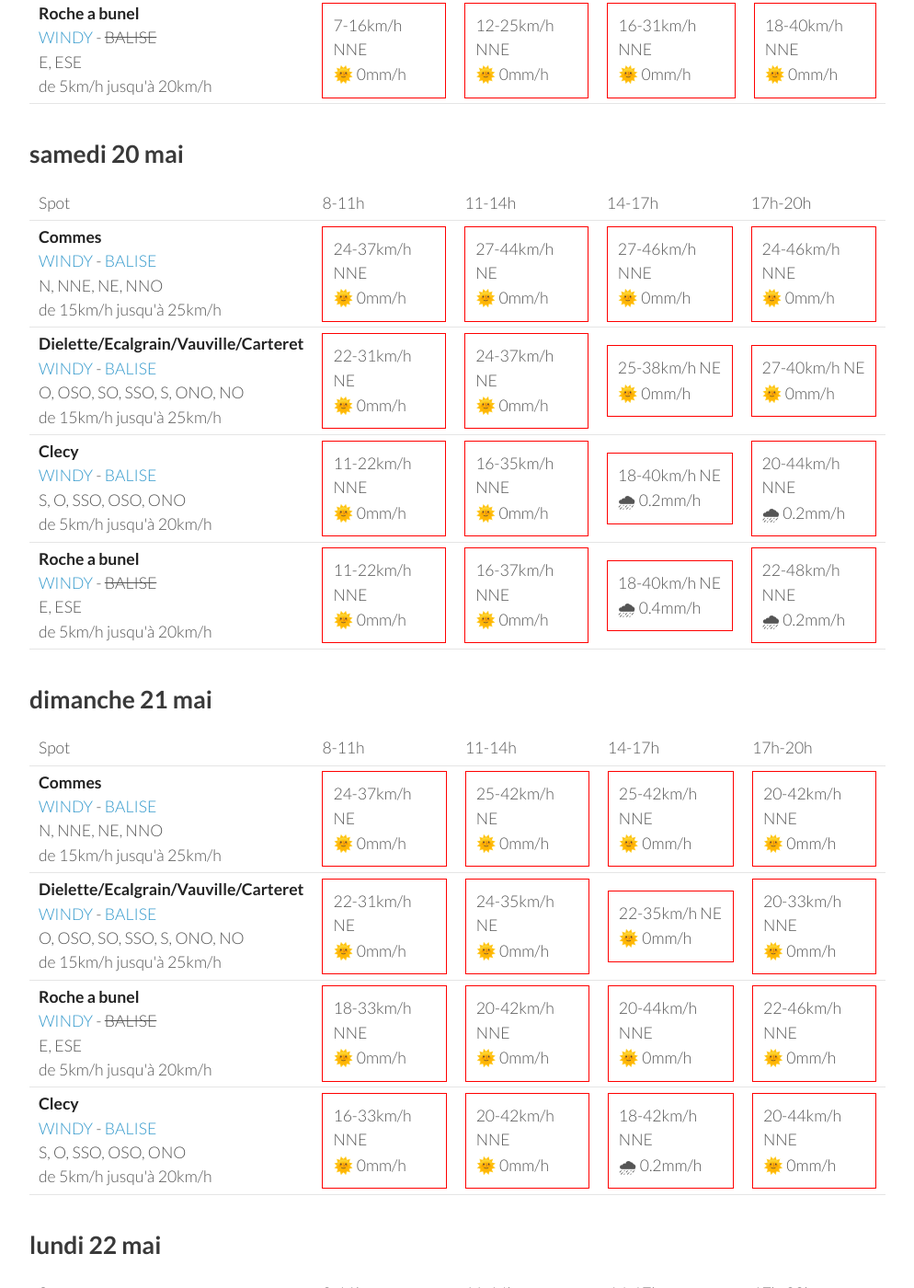
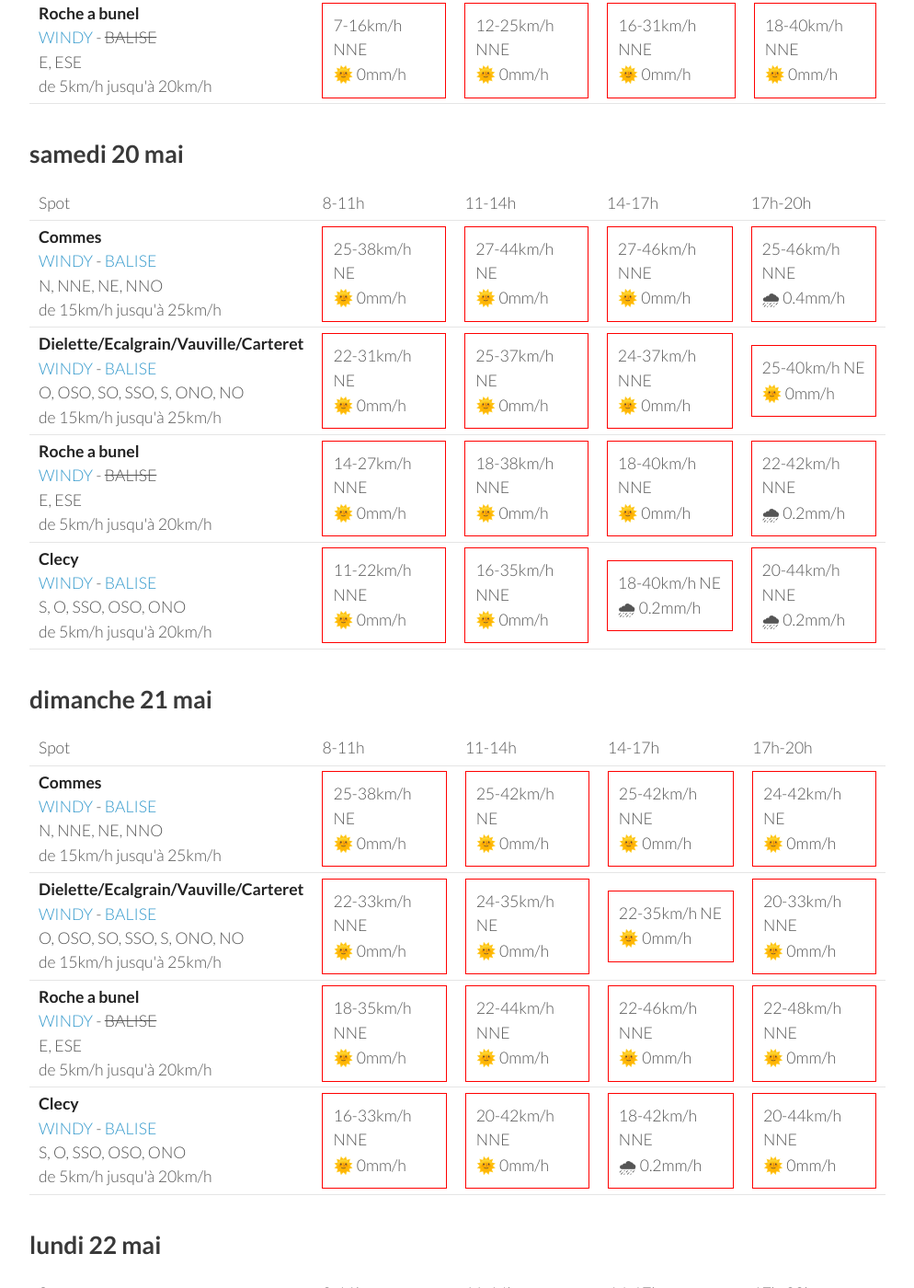
Before and after one commit to parapente-dans-le-nord/parapente-dans-le-nord.github.io, a Jekyll site: the page built from normandie.markdown, in a window 1280 px wide and 1400 px high, scrolled down 1317 px. Shown: the whole window at 92% size, without its empty margins (26-1020 px from the left). Built offline with Jekyll 4.4.1, drawn with Linux system fonts in a browser that asks for light colours; some of the changed text lies outside the part shown.

Commit message:
update index.markdown

```diff
--- a/normandie.markdown
+++ b/normandie.markdown
@@ -132,10 +132,10 @@ page mise à jour le jeudi 18 mai 13:46
 <tr>
         <td><strong>Commes</strong><br><a href="https://windy.com/49.346/-0.726?48.936,-0.726,8">WINDY</a> - <span class=""><a href="http://www.balisemeteo.com/balise.php?idBalise=158">BALISE</a> </span><br> <span class="vent-favorable">N, NNE, NE, NNO</span><br><span class="force-vent">de 15km/h jusqu'à 25km/h</span> </td>
 
-            <td><div class="not-flyable"><p>24-37km/h NNE</p><p>🌞 0mm/h</p></div></td>
+            <td><div class="not-flyable"><p>25-38km/h NE</p><p>🌞 0mm/h</p></div></td>
             <td><div class="not-flyable"><p>27-44km/h NE</p><p>🌞 0mm/h</p></div></td>
             <td><div class="not-flyable"><p>27-46km/h NNE</p><p>🌞 0mm/h</p></div></td>
-            <td><div class="not-flyable"><p>24-46km/h NNE</p><p>🌞 0mm/h</p></div></td>
+            <td><div class="not-flyable"><p>25-46km/h NNE</p><p>🌧 0.4mm/h</p></div></td>
 
 
     </tr>
@@ -143,9 +143,19 @@ page mise à jour le jeudi 18 mai 13:46
         <td><strong>Dielette/Ecalgrain/Vauville/Carteret</strong><br><a href="https://windy.com/49.650/-1.856?49.243,-1.856,8">WINDY</a> - <span class=""><a href="http://www.balisemeteo.com/balise.php?idBalise=81">BALISE</a> </span><br> <span class="vent-favorable">O, OSO, SO, SSO, S, ONO, NO</span><br><span class="force-vent">de 15km/h jusqu'à 25km/h</span> </td>
 
             <td><div class="not-flyable"><p>22-31km/h NE</p><p>🌞 0mm/h</p></div></td>
-            <td><div class="not-flyable"><p>24-37km/h NE</p><p>🌞 0mm/h</p></div></td>
-            <td><div class="not-flyable"><p>25-38km/h NE</p><p>🌞 0mm/h</p></div></td>
-            <td><div class="not-flyable"><p>27-40km/h NE</p><p>🌞 0mm/h</p></div></td>
+            <td><div class="not-flyable"><p>25-37km/h NE</p><p>🌞 0mm/h</p></div></td>
+            <td><div class="not-flyable"><p>24-37km/h NNE</p><p>🌞 0mm/h</p></div></td>
+            <td><div class="not-flyable"><p>25-40km/h NE</p><p>🌞 0mm/h</p></div></td>
+
+
+    </tr>
+<tr>
+        <td><strong>Roche a bunel</strong><br><a href="https://windy.com/48.993/-0.499?48.580,-0.499,8">WINDY</a> - <span class="no-balise"> BALISE </span><br> <span class="vent-favorable">E, ESE</span><br><span class="force-vent">de 5km/h jusqu'à 20km/h</span> </td>
+
+            <td><div class="not-flyable"><p>14-27km/h NNE</p><p>🌞 0mm/h</p></div></td>
+            <td><div class="not-flyable"><p>18-38km/h NNE</p><p>🌞 0mm/h</p></div></td>
+            <td><div class="not-flyable"><p>18-40km/h NNE</p><p>🌞 0mm/h</p></div></td>
+            <td><div class="not-flyable"><p>22-42km/h NNE</p><p>🌧 0.2mm/h</p></div></td>
 
 
     </tr>
@@ -156,16 +166,6 @@ page mise à jour le jeudi 18 mai 13:46
             <td><div class="not-flyable"><p>16-35km/h NNE</p><p>🌞 0mm/h</p></div></td>
             <td><div class="not-flyable"><p>18-40km/h NE</p><p>🌧 0.2mm/h</p></div></td>
             <td><div class="not-flyable"><p>20-44km/h NNE</p><p>🌧 0.2mm/h</p></div></td>
-
-
-    </tr>
-<tr>
-        <td><strong>Roche a bunel</strong><br><a href="https://windy.com/48.993/-0.499?48.580,-0.499,8">WINDY</a> - <span class="no-balise"> BALISE </span><br> <span class="vent-favorable">E, ESE</span><br><span class="force-vent">de 5km/h jusqu'à 20km/h</span> </td>
-
-            <td><div class="not-flyable"><p>11-22km/h NNE</p><p>🌞 0mm/h</p></div></td>
-            <td><div class="not-flyable"><p>16-37km/h NNE</p><p>🌞 0mm/h</p></div></td>
-            <td><div class="not-flyable"><p>18-40km/h NE</p><p>🌧 0.4mm/h</p></div></td>
-            <td><div class="not-flyable"><p>22-48km/h NNE</p><p>🌧 0.2mm/h</p></div></td>
 
 
     </tr>
@@ -188,17 +188,17 @@ page mise à jour le jeudi 18 mai 13:46
 <tr>
         <td><strong>Commes</strong><br><a href="https://windy.com/49.346/-0.726?48.936,-0.726,8">WINDY</a> - <span class=""><a href="http://www.balisemeteo.com/balise.php?idBalise=158">BALISE</a> </span><br> <span class="vent-favorable">N, NNE, NE, NNO</span><br><span class="force-vent">de 15km/h jusqu'à 25km/h</span> </td>
 
-            <td><div class="not-flyable"><p>24-37km/h NE</p><p>🌞 0mm/h</p></div></td>
+            <td><div class="not-flyable"><p>25-38km/h NE</p><p>🌞 0mm/h</p></div></td>
             <td><div class="not-flyable"><p>25-42km/h NE</p><p>🌞 0mm/h</p></div></td>
             <td><div class="not-flyable"><p>25-42km/h NNE</p><p>🌞 0mm/h</p></div></td>
-            <td><div class="not-flyable"><p>20-42km/h NNE</p><p>🌞 0mm/h</p></div></td>
+            <td><div class="not-flyable"><p>24-42km/h NE</p><p>🌞 0mm/h</p></div></td>
 
 
     </tr>
 <tr>
         <td><strong>Dielette/Ecalgrain/Vauville/Carteret</strong><br><a href="https://windy.com/49.650/-1.856?49.243,-1.856,8">WINDY</a> - <span class=""><a href="http://www.balisemeteo.com/balise.php?idBalise=81">BALISE</a> </span><br> <span class="vent-favorable">O, OSO, SO, SSO, S, ONO, NO</span><br><span class="force-vent">de 15km/h jusqu'à 25km/h</span> </td>
 
-            <td><div class="not-flyable"><p>22-31km/h NE</p><p>🌞 0mm/h</p></div></td>
+            <td><div class="not-flyable"><p>22-33km/h NNE</p><p>🌞 0mm/h</p></div></td>
             <td><div class="not-flyable"><p>24-35km/h NE</p><p>🌞 0mm/h</p></div></td>
             <td><div class="not-flyable"><p>22-35km/h NE</p><p>🌞 0mm/h</p></div></td>
             <td><div class="not-flyable"><p>20-33km/h NNE</p><p>🌞 0mm/h</p></div></td>
@@ -208,10 +208,10 @@ page mise à jour le jeudi 18 mai 13:46
 <tr>
         <td><strong>Roche a bunel</strong><br><a href="https://windy.com/48.993/-0.499?48.580,-0.499,8">WINDY</a> - <span class="no-balise"> BALISE </span><br> <span class="vent-favorable">E, ESE</span><br><span class="force-vent">de 5km/h jusqu'à 20km/h</span> </td>
 
-            <td><div class="not-flyable"><p>18-33km/h NNE</p><p>🌞 0mm/h</p></div></td>
-            <td><div class="not-flyable"><p>20-42km/h NNE</p><p>🌞 0mm/h</p></div></td>
-            <td><div class="not-flyable"><p>20-44km/h NNE</p><p>🌞 0mm/h</p></div></td>
+            <td><div class="not-flyable"><p>18-35km/h NNE</p><p>🌞 0mm/h</p></div></td>
+            <td><div class="not-flyable"><p>22-44km/h NNE</p><p>🌞 0mm/h</p></div></td>
             <td><div class="not-flyable"><p>22-46km/h NNE</p><p>🌞 0mm/h</p></div></td>
+            <td><div class="not-flyable"><p>22-48km/h NNE</p><p>🌞 0mm/h</p></div></td>
 
 
     </tr>
```
Also changed, not shown: other parts of normandie.markdown (+1 -1 lines).
